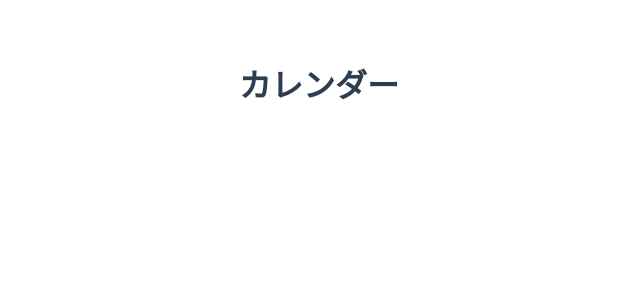
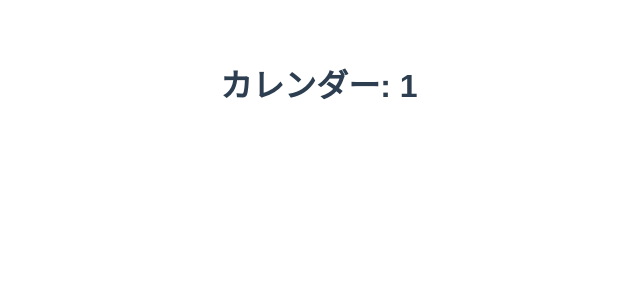
Before and after one commit to kumewata/calendar-app-ts, a Vue app: page /calendar/1 in a window 1280 px wide. Shown: the top 300 px of the page, without its empty margins (321-961 px from the left). Built offline with nearby package versions, Linux system fonts and the light colour scheme.

Commit message:
add 404 route

```diff
--- a/src/router/index.ts
+++ b/src/router/index.ts
@@ -5,6 +5,7 @@ import CalendarComponent from '@/views/Calendar.vue';
 import ProfileComponent from '@/views/Profile.vue';
 import ShareComponent from '@/views/Share.vue';
 import SignInComponent from '@/views/SignIn.vue';
+import NotFoundComponent from '@/views/NotFound.vue';
 
 Vue.use(VueRouter);
 
@@ -13,6 +14,9 @@ const routes: Array<RouteConfig> = [
     path: '/',
     name: 'Home',
     component: HomeComponent,
+    meta: {
+      title: 'home',
+    },
   },
   {
     path: '/calendar/:type',
@@ -35,6 +39,10 @@ const routes: Array<RouteConfig> = [
     name: 'sign-in',
     component: SignInComponent,
   },
+  {
+    path: '*',
+    component: NotFoundComponent,
+  },
 ];
 
 const router = new VueRouter({
@@ -43,4 +51,12 @@ const router = new VueRouter({
   routes,
 });
 
+router.afterEach(to => {
+  if (!to.meta.title) {
+    return;
+  }
+
+  document.title = to.meta.title;
+});
+
 export default router;
--- a/src/views/Calendar.vue
+++ b/src/views/Calendar.vue
@@ -1,11 +1,20 @@
 <template>
   <div>
-    <h1>カレンダー</h1>
+    <h1>カレンダー: {{ type }}</h1>
   </div>
 </template>
 
 <script lang="ts">
 import { defineComponent } from '@vue/composition-api';
 
-export default defineComponent({});
+export default defineComponent({
+  props: {
+    type: {
+      required: true,
+      validator: (value: string) => {
+        return ['month', 'week', 'day'].includes(value);
+      },
+    },
+  },
+});
 </script>
--- /dev/null
+++ b/src/views/NotFound.vue
@@ -0,0 +1,11 @@
+<template>
+  <div>
+    <h1>404</h1>
+  </div>
+</template>
+
+<script lang="ts">
+import { defineComponent } from '@vue/composition-api';
+
+export default defineComponent({});
+</script>
```
